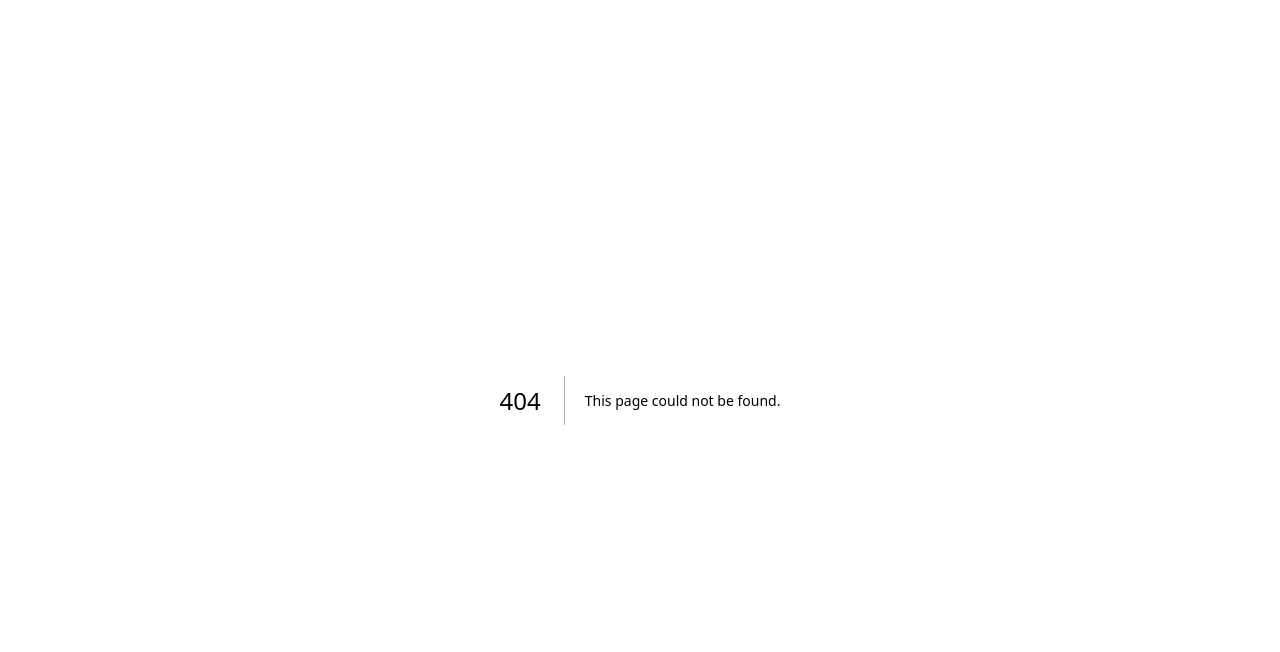
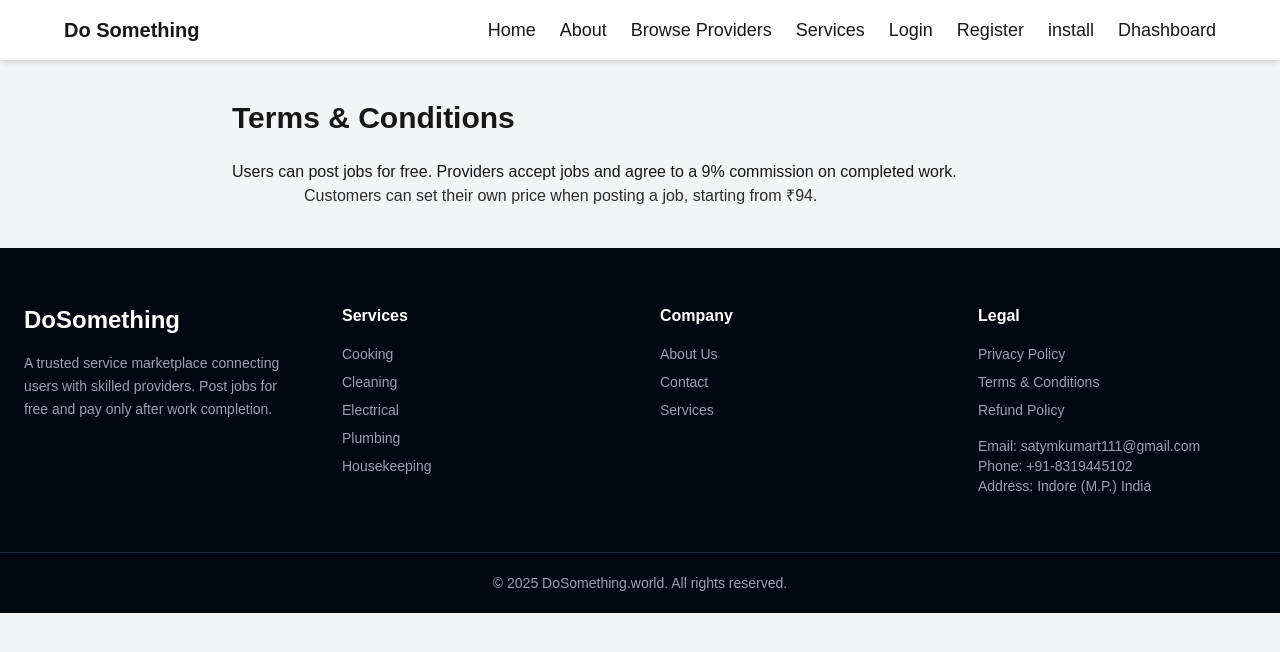
Before and after one commit to satyco2111-beep/afront, a Next.js app: page /terms in a window 1280 px wide. Before the commit this address had no page. Shown: the top 652 px of the page. Built offline with nearby package versions, Linux system fonts and the light colour scheme.

Commit message:
finel logo,mklccc

```diff
--- a/app/(web)/about/page.tsx
+++ b/app/(web)/about/page.tsx
@@ -3,6 +3,7 @@
 //     WebAbout
 //     </>
 // }
+import Footer from "@/app/component/web/footer";
 export default function AboutPage() {
   return (
     <main className="w-full">
@@ -13,10 +14,16 @@ export default function AboutPage() {
           <h1 className="text-5xl font-bold mb-6">
             About Our Platform
           </h1>
+                 <p>
+        DoSomething is a two-sided service marketplace connecting users
+        and service providers. Users can post unlimited jobs for free,
+        while providers accept jobs and earn money.
+      </p>
           <p className="text-lg max-w-3xl mx-auto opacity-90">
             We connect people who need work done with skilled providers who are
             ready to work and earn.
           </p>
+
         </div>
       </section>
 
@@ -28,14 +35,15 @@ export default function AboutPage() {
             <h2 className="text-4xl font-bold mb-6">
               Who We Are
             </h2>
+
             <p className="text-gray-600 leading-relaxed mb-4">
-              Our platform is a modern online marketplace designed to make work
+              Do Something is a modern online marketplace designed to make work
               simple, fast, and accessible for everyone. Whether you are an
               individual, a business, or a skilled professional, we provide a
               trusted space to connect, collaborate, and grow.
             </p>
             <p className="text-gray-600 leading-relaxed">
-              We believe that finding work or hiring the right person should not
+              Do Something believe that finding work or hiring the right person should not
               be complicated. That’s why we focus on simplicity, transparency,
               and reliability.
             </p>
@@ -60,7 +68,7 @@ export default function AboutPage() {
       <section className="py-20 bg-gray-50">
         <div className="max-w-6xl mx-auto px-6 text-center">
           <h2 className="text-4xl font-bold mb-14">
-            Our Mission & Vision
+           Do Something Mission & Vision
           </h2>
 
           <div className="grid gap-8 md:grid-cols-2">
@@ -135,17 +143,18 @@ export default function AboutPage() {
           <p className="text-lg opacity-80 max-w-2xl mx-auto mb-10">
             Be part of a growing platform where opportunities meet talent.
           </p>
-          <button className="bg-green-500 hover:bg-green-600 px-10 py-4 rounded-full text-lg font-semibold transition">
+          <a href="/register"><button className="bg-green-500 hover:bg-green-600 px-10 py-4 rounded-full text-lg font-semibold transition">
             Get Started Today
-          </button>
+          </button></a>
         </div>
       </section>
 
       {/* FOOTER */}
-      <footer className="bg-black text-gray-400 text-center py-5">
+      {/* <footer className="bg-black text-gray-400 text-center py-5">
         © {new Date().getFullYear()} Work Platform. All rights reserved.
-      </footer>
+      </footer> */}
 
+      <Footer />
     </main>
   );
 }
--- /dev/null
+++ b/app/(web)/contact/page.jsx
@@ -0,0 +1,15 @@
+import Footer from "@/app/component/web/footer";
+export default function Contact() {
+  return (
+    <>
+    <div className="max-w-4xl mx-auto p-10">
+      <h1 className="text-3xl font-bold mb-6">Contact Us</h1>
+
+      <p>Email: satymkumart111@gmail.com</p>
+      <p>Phone: +91-8319445102</p>
+      <p>Address: Indore (M.P.) India</p>
+    </div>
+    <Footer />
+    </>
+  );
+}
--- a/app/(web)/page.tsx
+++ b/app/(web)/page.tsx
@@ -1,5 +1,6 @@
 import Link from "next/link"
-
+import ServiceCard from "@/app/component/web/servicecard"
+import Footer from "@/app/component/web/footer"
 
 export default function WebHome() {
   return (
@@ -40,6 +41,8 @@ export default function WebHome() {
         </div>
       </section>
 
+
+
       {/* HOW IT WORKS */}
       <section className="py-20 bg-white">
         <div className="max-w-6xl mx-auto px-6 text-center">
@@ -75,6 +78,50 @@ export default function WebHome() {
               </p>
             </div>
           </div>
+        </div>
+      </section>
+       {/* SERVICES */}
+      <section className="py-20 bg-gray-50 px-6">
+        <h2 className="text-4xl font-bold text-center mb-12">
+          Our Services
+        </h2>
+
+        <div className="grid md:grid-cols-3 gap-8 max-w-6xl mx-auto">
+          <ServiceCard title="Cooking" desc="Home cooking, party catering, restaurant support." />
+          <ServiceCard title="Cleaning" desc="Home, bathroom, clothes, kitchen cleaning services." />
+          <ServiceCard title="Electrical Repair" desc="Appliance repair, wiring, maintenance." />
+          <ServiceCard title="Plumbing" desc="Pipe repair, fittings, water system services." />
+          <ServiceCard title="Housekeeping" desc="Full home maintenance and support." />
+          <ServiceCard title="Custom Jobs" desc="Post any job and get matched with providers." />
+        </div>
+      </section>
+
+
+            <section className="bg-gradient-to-r from-indigo-600 to-blue-700 text-white text-center py-24 px-6">
+        <h1 className="text-5xl font-bold mb-6">
+          Hire Trusted Service Providers Easily
+        </h1>
+
+        <p className="max-w-2xl mx-auto opacity-90">
+          Post jobs for free. Connect with skilled providers. Pay securely
+          after work completion. We charge only 9% commission from providers.
+        </p>
+        <p className="max-w-2xl mx-auto opacity-90">
+        Customers can set their own price when posting a job, starting from ₹94.
+        </p>
+
+        <div className="mt-10 flex justify-center gap-4 flex-wrap">
+          <a href="/register">
+            <button className="bg-green-500 px-6 py-3 rounded-full font-semibold">
+              Post a Job (Free)
+            </button>
+          </a>
+
+          <a href="/register-provider">
+            <button className="border px-6 py-3 rounded-full">
+              Become Provider
+            </button>
+          </a>
         </div>
       </section>
 
@@ -128,69 +175,12 @@ export default function WebHome() {
       </section>
 
       {/* FOOTER */}
-      <footer className="bg-black text-gray-400 text-center py-5">
+      {/* <footer className="bg-black text-gray-400 text-center py-5">
         © {new Date().getFullYear()} Work Platform. All rights reserved.
-      </footer>
+      </footer> */}
+      <Footer />
 
     </main>
 
   );
 }
-
-
-
-
-// "use client";
-// import { useState } from "react";
-
-// export default function Page() {
-//   const [pickup, setPickup] = useState("");
-//   const [drop, setDrop] = useState("");
-//   const [date, setDate] = useState("");
-//   const [time, setTime] = useState("");
-
-//   const handleSubmit = () => {
-//     alert(`Cab booked from ${pickup} to ${drop} on ${date} at ${time}`);
-//   };
-
-//   return (
-//     <div className="min-h-screen flex items-center justify-center bg-gray-100 p-6">
-//       <div className="w-full max-w-md bg-white shadow-xl rounded-2xl p-6">
-//         <h1 className="text-2xl font-bold mb-6 text-center">Book Your Cab</h1>
-
-//         <div className="space-y-4">
-//           <input
-//             placeholder="Pickup Location"
-//             value={pickup}
-//             onChange={(e) => setPickup(e.target.value)}
-//             className="w-full p-3 border rounded-xl"
-//           />
-//           <input
-//             placeholder="Drop Location"
-//             value={drop}
-//             onChange={(e) => setDrop(e.target.value)}
-//             className="w-full p-3 border rounded-xl"
-//           />
-//           <input
-//             type="date"
-//             value={date}
-//             onChange={(e) => setDate(e.target.value)}
-//             className="w-full p-3 border rounded-xl"
-//           />
-//           <input
-//             type="time"
-//             value={time}
-//             onChange={(e) => setTime(e.target.value)}
-//             className="w-full p-3 border rounded-xl"
-//           />
-//           <button
-//             onClick={handleSubmit}
-//             className="w-full bg-blue-600 text-white p-3 rounded-xl text-lg hover:bg-blue-700 transition"
-//           >
-//             Book Now
-//           </button>
-//         </div>
-//       </div>
-//     </div>
-//   );
-// }
--- /dev/null
+++ b/app/(web)/privacy/page.jsx
@@ -0,0 +1,18 @@
+import Footer from "@/app/component/web/footer";
+
+export default function Privacy() {
+  return (
+    <>
+    <div className="max-w-4xl mx-auto p-10">
+      <h1 className="text-3xl font-bold mb-6">Privacy Policy</h1>
+
+      <p>
+        We collect user information such as name, email, and usage data
+        to improve our platform. We do not sell user data to third parties.
+      </p>
+
+    </div>
+    <Footer />
+    </>
+  );
+}
--- /dev/null
+++ b/app/(web)/refund/page.jsx
@@ -0,0 +1,17 @@
+import Footer from "@/app/component/web/footer";
+
+export default function Refund() {
+  return (
+    <>
+    <div className="max-w-4xl mx-auto p-10">
+      <h1 className="text-3xl font-bold mb-6">Refund Policy</h1>
+
+      <p>
+        Payments are released only after work completion. Refunds are
+        applicable in case of disputes and are processed within 5–7 days.
+      </p>
+    </div>
+    <Footer />
+    </>
+  );
+}
--- /dev/null
+++ b/app/(web)/services/page.jsx
@@ -0,0 +1,76 @@
+// import Navbar from "@/components/Navbar";
+// import Footer from "@/components/Footer";
+import ServiceCard from "@/app/component/web/servicecard"
+import Footer from "@/app/component/web/footer"
+
+
+export default function Services() {
+  return (
+    <>
+      {/* <Navbar /> */}
+       <section className="bg-gradient-to-r from-indigo-600 to-blue-700 text-white text-center py-24 px-6">
+        <h1 className="text-5xl font-bold mb-6">
+          Hire Trusted Service Providers Easily
+        </h1>
+
+        <p className="max-w-2xl mx-auto opacity-90">
+          Post jobs for free. Connect with skilled providers. Pay securely
+          after work completion. We charge only 9% commission from providers.
+        </p>
+        <p className="max-w-2xl mx-auto opacity-90">
+        Customers can set their own price when posting a job, starting from ₹94.
+        </p>
+
+        <div className="mt-10 flex justify-center gap-4 flex-wrap">
+          <a href="/register">
+            <button className="bg-green-500 px-6 py-3 rounded-full font-semibold">
+              Post a Job (Free)
+            </button>
+          </a>
+
+          <a href="/register-provider">
+            <button className="border px-6 py-3 rounded-full">
+              Become Provider
+            </button>
+          </a>
+        </div>
+      </section>
+
+        {/* SERVICES */}
+            <section className="py-20 bg-gray-50 px-6">
+              <h2 className="text-4xl font-bold text-center mb-12">
+                Our Services
+              </h2>
+
+              <div className="grid md:grid-cols-3 gap-8 max-w-6xl mx-auto">
+                <ServiceCard title="Cooking" desc="Home cooking, party catering, restaurant support." />
+                <ServiceCard title="Cleaning" desc="Home, bathroom, clothes, kitchen cleaning services." />
+                <ServiceCard title="Electrical Repair" desc="Appliance repair, wiring, maintenance." />
+                <ServiceCard title="Plumbing" desc="Pipe repair, fittings, water system services." />
+                <ServiceCard title="Housekeeping" desc="Full home maintenance and support." />
+                <ServiceCard title="Custom Jobs" desc="Post any job and get matched with providers." />
+              </div>
+            </section>
+
+
+      <main className="max-w-5xl mx-auto px-6 py-20">
+        {/* <h1 className="text-4xl font-bold mb-10">Our Services</h1> */}
+
+        <ul className="space-y-6 text-gray-700">
+          <li><b>Cooking:</b> Home chefs, event catering, restaurant help.</li>
+          <li><b>Cleaning:</b> Home, bathroom, kitchen, clothes cleaning.</li>
+          <li><b>Electrical:</b> Appliance repair and maintenance.</li>
+          <li><b>Plumbing:</b> Pipe fixing, water systems.</li>
+          <li><b>Housekeeping:</b> Full-time or part-time support.</li>
+        </ul>
+      </main>
+
+
+         {/* FOOTER */}
+      {/* <footer className="bg-black text-gray-400 text-center py-5">
+        © {new Date().getFullYear()} Work Platform. All rights reserved.
+      </footer> */}
+      <Footer />
+    </>
+  );
+}
--- /dev/null
+++ b/app/(web)/terms/page.jsx
@@ -0,0 +1,19 @@
+import Footer from "@/app/component/web/footer";
+export default function Terms() {
+  return (
+    <>
+    <div className="max-w-4xl mx-auto p-10">
+      <h1 className="text-3xl font-bold mb-6">Terms & Conditions</h1>
+
+      <p>
+        Users can post jobs for free. Providers accept jobs and agree to
+        a 9% commission on completed work.
+      </p>
+            <p className="max-w-2xl mx-auto opacity-90">
+              Customers can set their own price when posting a job, starting from ₹94.
+              </p>
+    </div>
+    <Footer />
+    </>
+  );
+}
--- /dev/null
+++ b/app/component/web/footer.jsx
@@ -0,0 +1,68 @@
+"use client";
+import Link from "next/link";
+
+export default function Footer() {
+  return (
+    <footer className="bg-gray-950 text-gray-400 ">
+
+      <div className="max-w-7xl mx-auto px-6 py-14 grid md:grid-cols-4 gap-10">
+
+        {/* BRAND */}
+        <div>
+          <h2 className="text-white text-2xl font-bold mb-4">
+            DoSomething
+          </h2>
+          <p className="text-sm leading-relaxed">
+            A trusted service marketplace connecting users with skilled providers.
+            Post jobs for free and pay only after work completion.
+          </p>
+        </div>
+
+        {/* SERVICES */}
+        <div>
+          <h3 className="text-white font-semibold mb-4">Services</h3>
+          <ul className="space-y-2 text-sm">
+            <li>Cooking</li>
+            <li>Cleaning</li>
+            <li>Electrical</li>
+            <li>Plumbing</li>
+            <li>Housekeeping</li>
+          </ul>
+        </div>
+
+        {/* COMPANY */}
+        <div>
+          <h3 className="text-white font-semibold mb-4">Company</h3>
+          <ul className="space-y-2 text-sm">
+            <li><Link href="/about">About Us</Link></li>
+            <li><Link href="/contact">Contact</Link></li>
+            <li><Link href="/services">Services</Link></li>
+          </ul>
+        </div>
+
+        {/* LEGAL + CONTACT */}
+        <div>
+          <h3 className="text-white font-semibold mb-4">Legal</h3>
+          <ul className="space-y-2 text-sm mb-4">
+            <li><Link href="/privacy">Privacy Policy</Link></li>
+            <li><Link href="/terms">Terms & Conditions</Link></li>
+            <li><Link href="/refund">Refund Policy</Link></li>
+          </ul>
+
+          <div className="text-sm">
+            <p>Email: satymkumart111@gmail.com</p>
+            <p>Phone: +91-8319445102</p>
+            <p>Address: Indore (M.P.) India</p>
+         </div>
+        </div>
+
+      </div>
+
+      {/* BOTTOM BAR */}
+      <div className="border-t border-gray-800 text-center py-5 text-sm">
+        © {new Date().getFullYear()} DoSomething.world. All rights reserved.
+      </div>
+
+    </footer>
+  );
+}
--- a/app/component/web/header.jsx
+++ b/app/component/web/header.jsx
@@ -40,6 +40,7 @@ export default function Header() {
           <Link href="/">Home</Link>
           <Link href="/about">About</Link>
           <Link href="/browse-providers">Browse Providers</Link>
+          <Link href="/services">Services</Link>
 
           {/* LOGIN DROPDOWN */}
           <div ref={loginRef} className="relative">
@@ -123,6 +124,7 @@ export default function Header() {
           <Link href="/" onClick={() => setOpen(false)}>Home</Link>
           <Link href="/about" onClick={() => setOpen(false)}>About</Link>
           <Link href="/browse-providers" onClick={() => setOpen(false)}>Browse Providers</Link>
+          <Link href="/services" onClick={() => setOpen(false)}>Services</Link>
 
           {/* MOBILE LOGIN DROPDOWN */}
           <details>
--- /dev/null
+++ b/app/component/web/servicecard.jsx
@@ -0,0 +1,8 @@
+export default function ServiceCard({ title, desc }) {
+  return (
+    <div className="p-6 rounded-2xl shadow-lg hover:shadow-xl transition bg-white">
+      <h3 className="text-xl font-semibold mb-3">{title}</h3>
+      <p className="text-gray-600">{desc}</p>
+    </div>
+  );
+}
```
